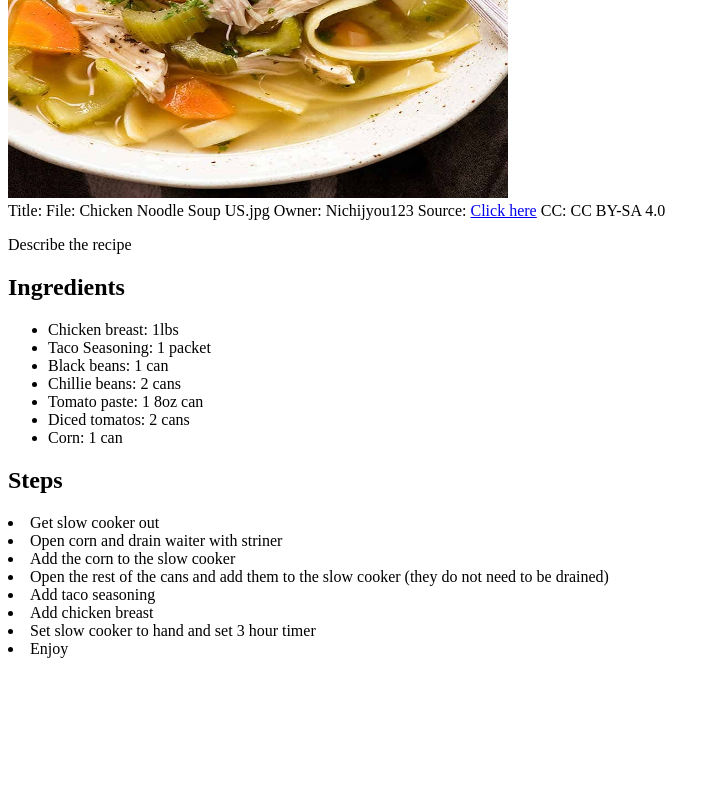
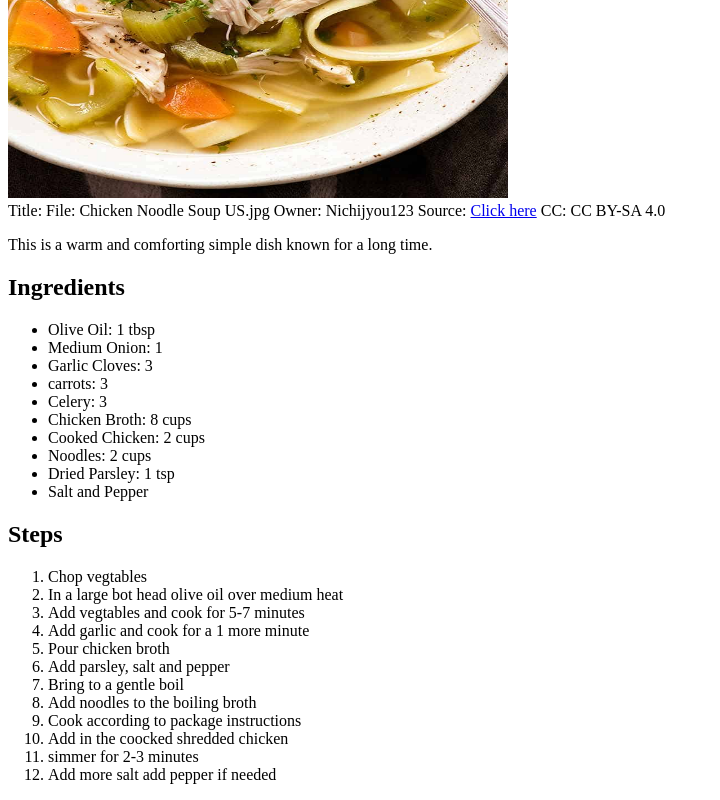
Before and after one commit to DRS2503/odin-recipes, a plain HTML site: page recipes/chicken-noodle.html in a window 1280 px wide. Shown: the part 416-1216 px from the top of the page, without its empty margins (0-720 px from the left). Before the commit the page ends 1082 px from the top, so only its background shows below. Drawn offline with Linux system fonts and the light colour scheme.

Commit message:
Add content to the chicken-noodle page
add picture and source to the page for visual appeal.
Complete the ingredients and steps to give directions
for the recipe.

```diff
--- a/recipes/chicken-noodle.html
+++ b/recipes/chicken-noodle.html
@@ -6,7 +6,7 @@
     <title>Document</title>
 </head>
 <body>
-    <h1>Taco Stew</h1>
+    <h1>Chicken Noodle</h1>
     <a href="../index.html">Home</a>
     <br>
     <p></p>
@@ -16,33 +16,40 @@
         <figcaption>Title: File: Chicken Noodle Soup US.jpg Owner: Nichijyou123 Source: <a href="https://commons.wikimedia.org/wiki/File:Chicken_Noodle_Soup_US.jpg">Click here</a> CC: CC BY-SA 4.0</figcaption>
     </firgure>
 
-    <p>Describe the recipe</p>
+    <p>This is a warm and comforting simple dish known for a long time.</p>
 
     <section>
         <h2>Ingredients</h2>
         <ul>
-            <li>Chicken breast: 1lbs</li>
-            <li>Taco Seasoning: 1 packet</li>
-            <li>Black beans: 1 can</li>
-            <li>Chillie beans: 2 cans</li>
-            <li>Tomato paste: 1 8oz can</li>
-            <li>Diced tomatos: 2 cans</li>
-            <li>Corn: 1 can</li>
+            <li>Olive Oil: 1 tbsp</li>
+            <li>Medium Onion: 1</li>
+            <li>Garlic Cloves: 3</li>
+            <li>carrots: 3</li>
+            <li>Celery: 3</li>
+            <li>Chicken Broth: 8 cups</li>
+            <li>Cooked Chicken: 2 cups</li>
+            <li>Noodles: 2 cups</li>
+            <li>Dried Parsley: 1 tsp</li>
+            <li>Salt and Pepper</li>
         </ul>
     </section>
 
     <section>
         <h2>Steps</h2>
-        <or>
-            <li>Get slow cooker out</li>
-            <li>Open corn and drain waiter with striner</li>
-            <li>Add the corn to the slow cooker</li>
-            <li>Open the rest of the cans and add them to the slow cooker (they do not need to be drained)</li>
-            <li>Add taco seasoning</li>
-            <li>Add chicken breast</li>
-            <li>Set slow cooker to hand and set 3 hour timer</li>
-            <li>Enjoy</li>
-        </or>
+        <ol>
+            <li>Chop vegtables</li>
+            <li>In a large bot head olive oil over medium heat</li>
+            <li>Add vegtables and cook for 5-7 minutes</li>
+            <li>Add garlic and cook for a 1 more minute</li>
+            <li>Pour chicken broth</li>
+            <li>Add parsley, salt and pepper</li>
+            <li>Bring to a gentle boil</li>
+            <li>Add noodles to the boiling broth</li>
+            <li>Cook according to package instructions</li>
+            <li>Add in the coocked shredded chicken</li>
+            <li>simmer for 2-3 minutes</li>
+            <li>Add more salt add pepper if needed</li>
+        </ol>
     </section>
 
 </body>
```
Also changed, not shown: recipes/spaghetti.html (+2 -2 lines), recipes/taco-stew.html (+2 -2 lines).
